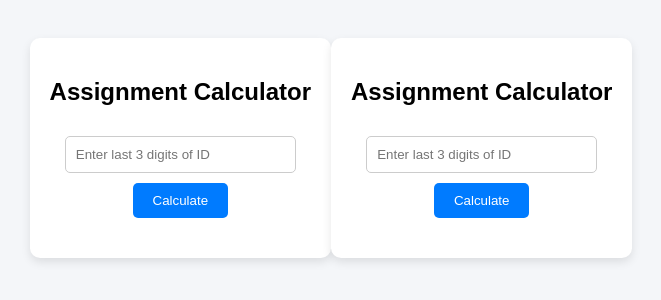
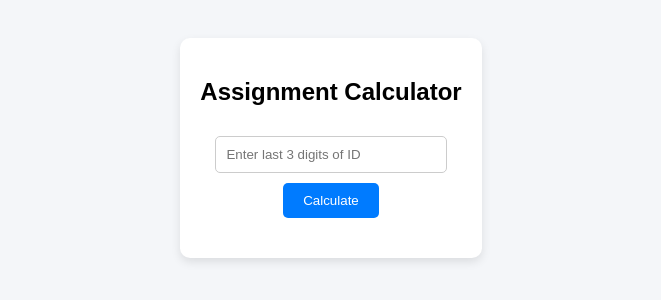
Before and after one commit to MdSalmanTd/DM, a plain HTML site: page index.html in a window 1280 px wide. Shown: the part 260-560 px from the top of the page, without its empty margins (309-970 px from the left). Drawn offline with Linux system fonts and the light colour scheme.

Commit message:
Update index.html

```diff
--- a/index.html
+++ b/index.html
@@ -112,117 +112,3 @@
   </script>
 </body>
 </html>
-<!DOCTYPE html>
-<html lang="en">
-<head>
-  <meta charset="UTF-8">
-  <meta name="viewport" content="width=device-width, initial-scale=1.0">
-  <title>DM Assignment Calculator</title>
-  <style>
-    body {
-      font-family: Arial, sans-serif;
-      background: #f4f6f9;
-      display: flex;
-      justify-content: center;
-      align-items: center;
-      height: 100vh;
-    }
-    .container {
-      background: #fff;
-      padding: 20px;
-      border-radius: 10px;
-      box-shadow: 0 4px 10px rgba(0,0,0,0.1);
-      max-width: 500px;
-      text-align: center;
-    }
-    input {
-      padding: 10px;
-      margin: 10px 0;
-      width: 80%;
-      border: 1px solid #ccc;
-      border-radius: 5px;
-    }
-    button {
-      padding: 10px 20px;
-      background: #007bff;
-      color: white;
-      border: none;
-      border-radius: 5px;
-      cursor: pointer;
-    }
-    button:hover {
-      background: #0056b3;
-    }
-    .result {
-      margin-top: 20px;
-      text-align: left;
-    }
-    .calc-step {
-      font-size: 0.9em;
-      color: #333;
-      margin-left: 15px;
-    }
-  </style>
-</head>
-<body>
-  <div class="container">
-    <h2>Assignment Calculator</h2>
-    <input type="number" id="roll" placeholder="Enter last 3 digits of ID">
-    <br>
-    <button onclick="calculate()">Calculate</button>
-    <div class="result" id="result"></div>
-  </div>
-
-  <script>
-    function calculate() {
-      let roll = parseInt(document.getElementById("roll").value);
-      if (isNaN(roll)) {
-        alert("Please enter valid last 3 digits of your ID.");
-        return;
-      }
-
-      // A1 Assignments
-      let A1_1 = (roll % 54) + 1;
-      let A1_2 = ((roll + 20) % 47) + 1;
-      let A1_3 = ((roll + 30) % 72) + 1;
-      let A1_4 = ((roll + 40) % 64) + 1;
-      let A1_5 = ((roll + 50) % 52) + 1;
-      let A1_7 = (roll % 44) + 1;
-
-      // A2 Assignments
-      let A2_1 = ((roll + 37) % 54) + 1;
-      let A2_2 = ((roll + 41) % 75) + 1;
-      let A2_3 = ((roll + 43) % 82) + 1;
-      let A2_4 = ((roll + 47) % 48) + 1;
-      let A2_6 = ((roll + 11) % 35) + 1;
-
-      // A3 Assignments
-      let A3_1 = ((roll + 13) % 72) + 1;
-
-      let output = `
-        <p><b>Your assigned exercises (with calculations):</b></p>
-        <p>A1.1.x = ( ${roll} mod 54 ) + 1 = ${A1_1}</p>
-        <p>A1.2.x = ( (${roll} + 20) mod 47 ) + 1 = ${A1_2}</p>
-        <p>A1.3.x = ( (${roll} + 30) mod 72 ) + 1 = ${A1_3}</p>
-        <p>A1.4.x = ( (${roll} + 40) mod 64 ) + 1 = ${A1_4}</p>
-        <p>A1.5.x = ( (${roll} + 50) mod 52 ) + 1 = ${A1_5}</p>
-        <p>A1.7.x = ( ${roll} mod 44 ) + 1 = ${A1_7}</p>
-
-        <hr>
-        <p><b>A2 Assignments:</b></p>
-        <p>A2.1.x = ( (${roll} + 37) mod 54 ) + 1 = ${A2_1}</p>
-        <p>A2.2.x = ( (${roll} + 41) mod 75 ) + 1 = ${A2_2}</p>
-        <p>A2.3.x = ( (${roll} + 43) mod 82 ) + 1 = ${A2_3}</p>
-        <p>A2.4.x = ( (${roll} + 47) mod 48 ) + 1 = ${A2_4}</p>
-        <p>A2.6.x = ( (${roll} + 11) mod 35 ) + 1 = ${A2_6}</p>
-
-        <hr>
-        <p><b>A3 Assignments:</b></p>
-        <p>A3.1.x = ( (${roll} + 13) mod 72 ) + 1 = ${A3_1}</p>
-      `;
-
-      document.getElementById("result").innerHTML = output;
-    }
-  </script>
-</body>
-</html>
```
